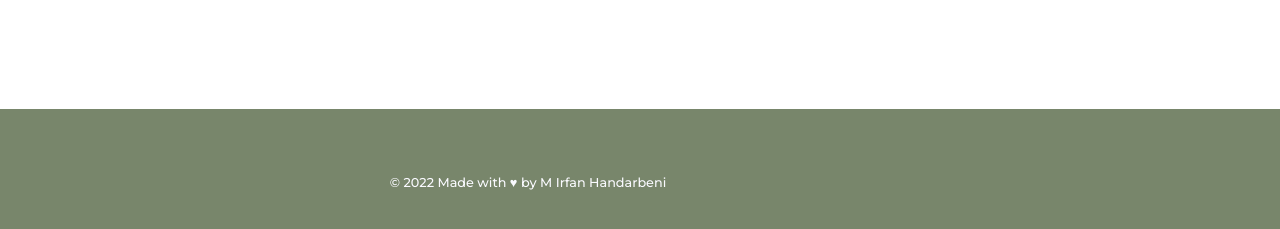
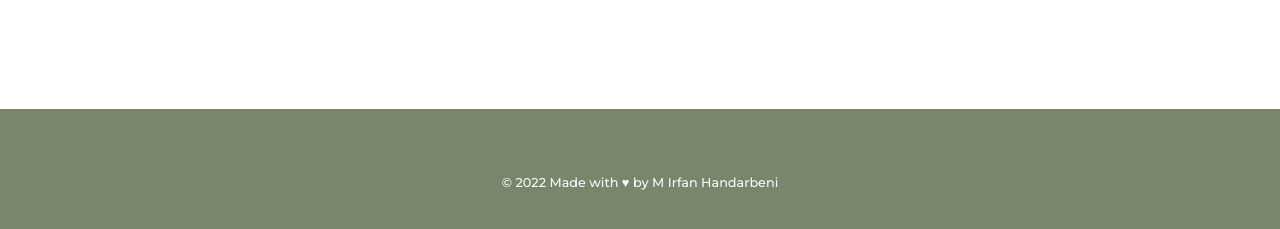
Before and after one commit to nayanika1410/nayanika1410.github.io, a plain HTML site: page index.html in a window 1280 px wide. Shown: the part 1499-1728 px from the top of the page. Drawn offline with nearby package versions, Linux system fonts and the light colour scheme.

Commit message:
fixed footer alignment

```diff
--- a/style.css
+++ b/style.css
@@ -253,6 +253,9 @@ img{
     font-size: .8em;
 }
 .footer__container{
+    position: relative;
+    margin-left: auto;
+    margin-right: auto;
     row-gap: 2rem;
 }
 .footer__data{
```
